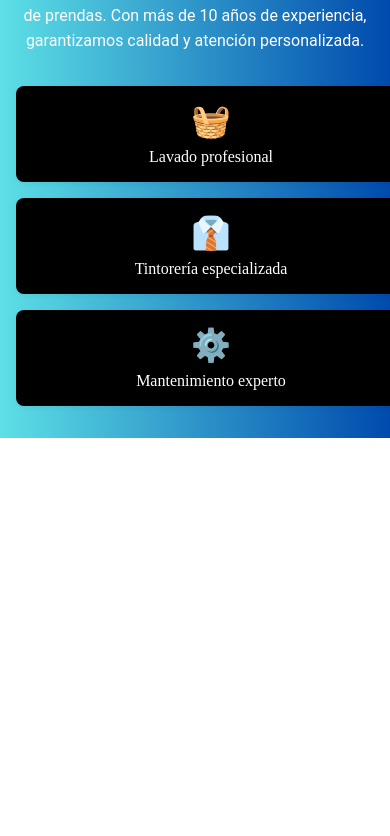
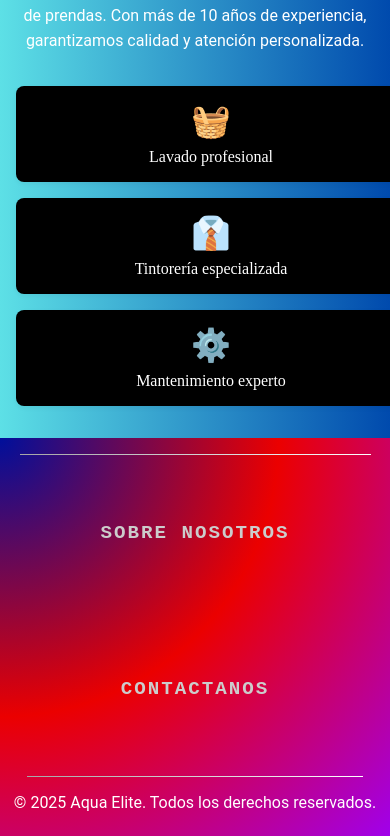
Before and after one commit to Lavanderia-Aqua-Elite/LandingPage_AquaElite, a React (Vite) app: page /#1 in a window 390 px wide. Shown: the part 1106-1942 px from the top of the page. Before the commit the page ends 1544 px from the top, so only its background shows below. Built offline with nearby package versions, Linux system fonts and the light colour scheme.

Commit message:
Mejorando de poco en poco

```diff
--- a/src/index.module.css
+++ b/src/index.module.css
@@ -5,7 +5,6 @@
   --bg-services: linear-gradient(90deg, #5de0e6, #004aad);
   --bg-aboutUs: linear-gradient(90deg, #5de0e6, #004aad);
   --bg-navbar: radial-gradient(circle at 50% 50%, #67176e, #7c90f2);
-  --bg-footer: #111111;
   --bg-form: linear-gradient(90deg, #8652ff, #ff914d);
   --bg-footer: radial-gradient(circle at 0% 0%, #000f9b, #eb0000, #a000eb);
   --bg-btnLocation: radial-gradient(circle at 0% 0%, #000f9b, #eb0000, #a000eb);
--- a/src/pages/Home.jsx
+++ b/src/pages/Home.jsx
@@ -8,6 +8,7 @@ import image from '../hooks/image';
 import Phone from '../components/Phone';
 import MainTitle from '../components/MainTitle';
 import AboutUs from './AboutUs';
+import Footer from '../layouts/Footer';
 
 // Exporta y crea por defecto el componente
 export default function Home() {
@@ -71,6 +72,10 @@ export default function Home() {
                         <AboutUs />
                     </section>
                 </main>
+
+                {/* Footer */}
+                <Footer />
+
             </div>
         </>
     )
--- /dev/null
+++ b/src/styles/Footer.module.css
@@ -0,0 +1,48 @@
+/* Footer.module.css */
+
+.contentfoot {
+    background: var(--bg-footer);
+    padding: 2rem 0;
+    width: 100%;
+}
+
+.line_contentfoot {
+    border: none;
+    height: 1px;
+    background: var(--bg-lineAction);
+    margin: 0 auto;
+    width: 90%;
+}
+
+.mainfoot_contentfoot {
+    display: flex;
+    flex-direction: column;
+    align-items: center;
+    justify-content: center;
+    gap: 2rem;
+    padding: 1rem;
+    color: var(--color-text);
+    font-family: var(--font-text);
+}
+
+/* Responsive adjustments */
+@media (max-width: 768px) {
+    .contentfoot {
+        padding: 1.5rem 0;
+    }
+
+    .mainfoot_contentfoot {
+        gap: 1.5rem;
+        padding: 0.5rem;
+    }
+}
+
+@media (max-width: 480px) {
+    .contentfoot {
+        padding: 1rem 0;
+    }
+
+    .mainfoot_contentfoot {
+        gap: 1rem;
+    }
+}
```
